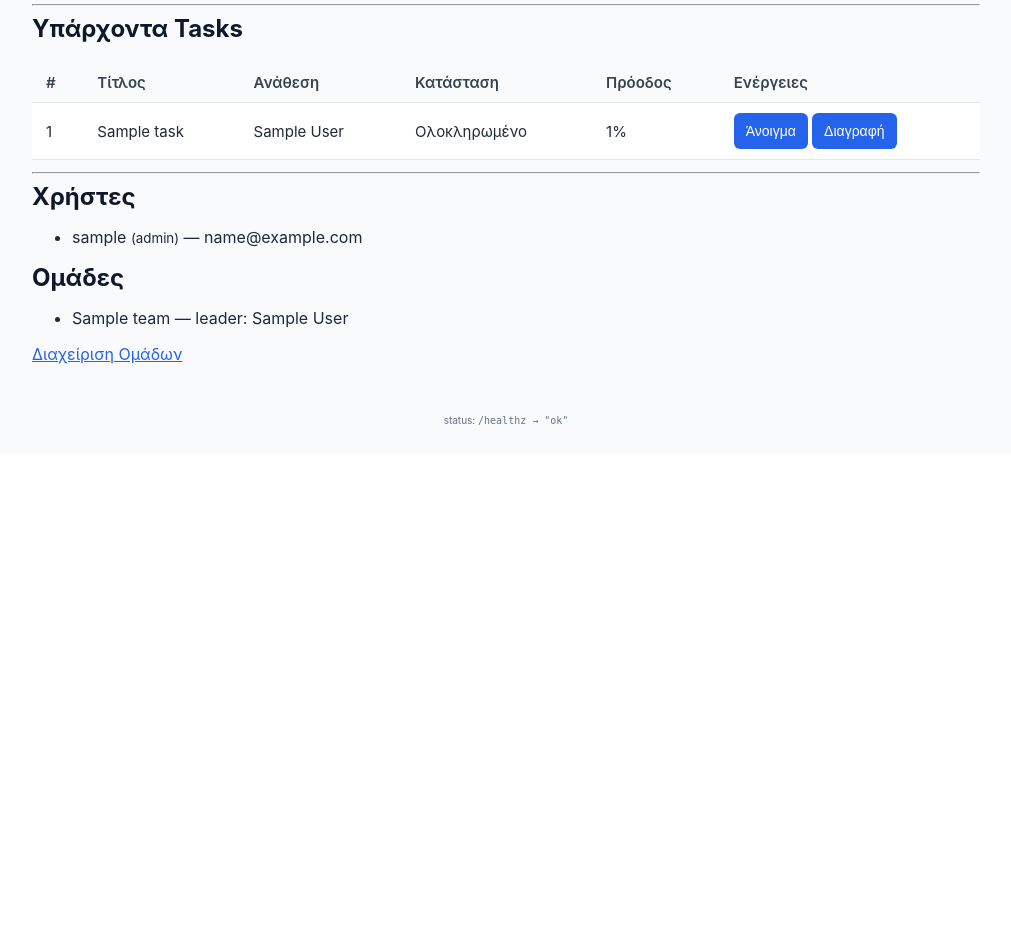
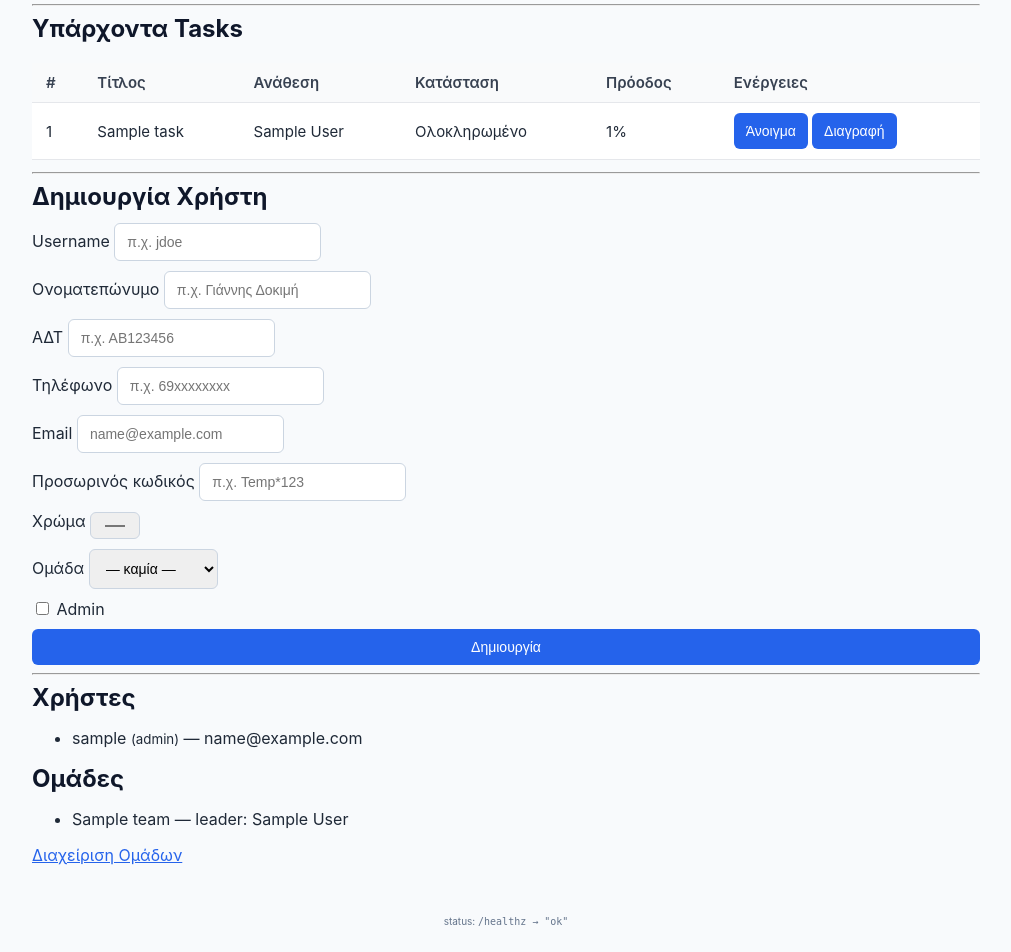
Before and after one commit to mariaarampatzaki8-hub/task-manager, a Flask app: page /admin in a window 1280 px wide. Shown: the part 346-1298 px from the top of the page, without its empty margins (134-1145 px from the left). Before the commit the page ends 771 px from the top, so only its background shows below. Run offline with Flask 3, Linux system fonts and the light colour scheme; a user stored in the database is signed in; tables that the repository leaves empty hold one stand-in row (values such as "Sample post"); parts of the project's set-up code (start-up, migrations or seed data) failed here and were passed over.

Commit message:
Update admin.html

```diff
--- a/task_manager_linked/templates/admin.html
+++ b/task_manager_linked/templates/admin.html
@@ -72,6 +72,56 @@
 <hr>
 
 <section>
+  <h2>Δημιουργία Χρήστη</h2>
+  <form action="{{ url_for('admin_create_user') }}" method="post" class="form-grid">
+    <label>Username
+      <input type="text" name="username" required minlength="3" placeholder="π.χ. jdoe">
+    </label>
+
+    <label>Ονοματεπώνυμο
+      <input type="text" name="name" placeholder="π.χ. Γιάννης Δοκιμή">
+    </label>
+
+    <label>ΑΔΤ
+      <input type="text" name="id_card" placeholder="π.χ. ΑΒ123456">
+    </label>
+
+    <label>Τηλέφωνο
+      <input type="tel" name="phone" placeholder="π.χ. 69xxxxxxxx">
+    </label>
+
+    <label>Email
+      <input type="email" name="email" placeholder="name@example.com">
+    </label>
+
+    <label>Προσωρινός κωδικός
+      <input type="password" name="password" required minlength="6" placeholder="π.χ. Temp*123">
+    </label>
+
+    <label>Χρώμα
+      <input type="color" name="color" value="#3273dc">
+    </label>
+
+    <label>Ομάδα
+      <select name="team_id">
+        <option value="">— καμία —</option>
+        {% for g in teams %}
+          <option value="{{ g.id }}">{{ g.name }}</option>
+        {% endfor %}
+      </select>
+    </label>
+
+    <label style="align-self:end">
+      <input type="checkbox" name="is_admin"> Admin
+    </label>
+
+    <button type="submit">Δημιουργία</button>
+  </form>
+</section>
+
+<hr>
+
+<section>
   <h2>Χρήστες</h2>
   <ul>
     {% for u in users %}
```
